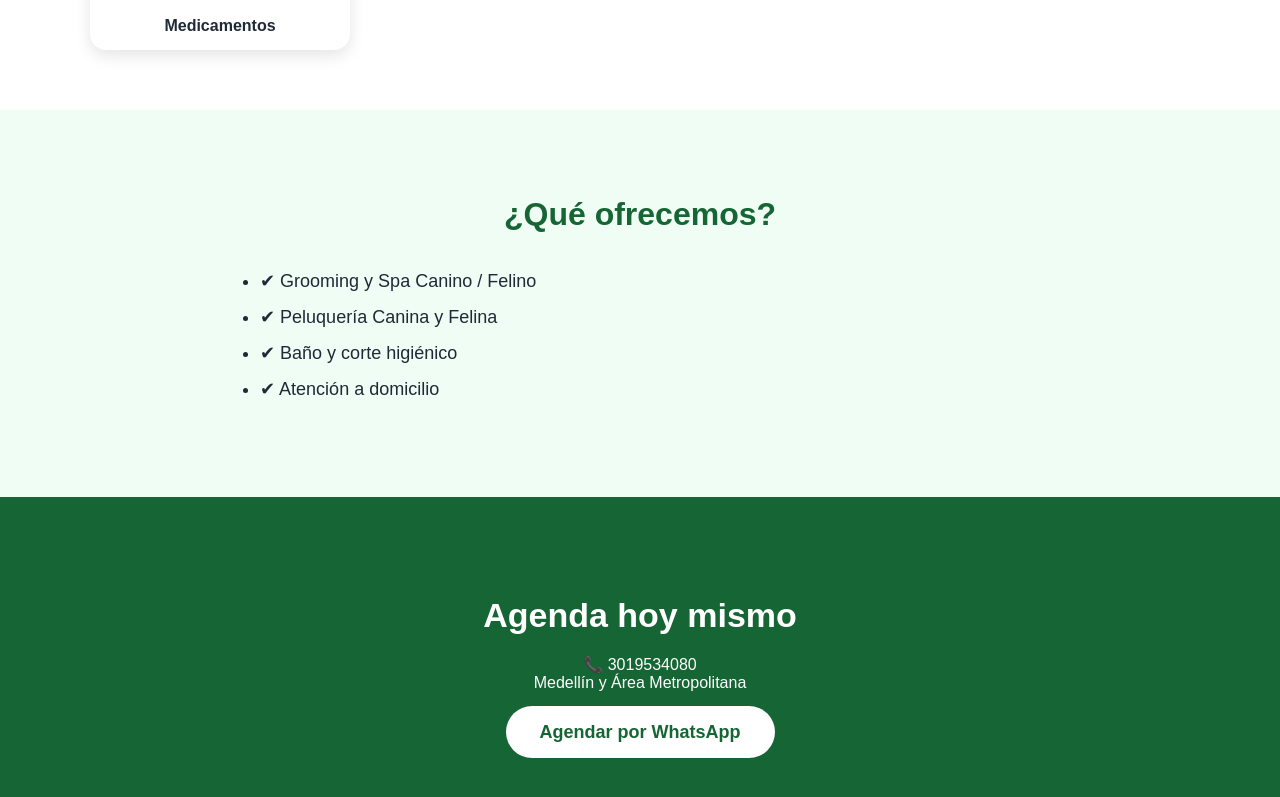
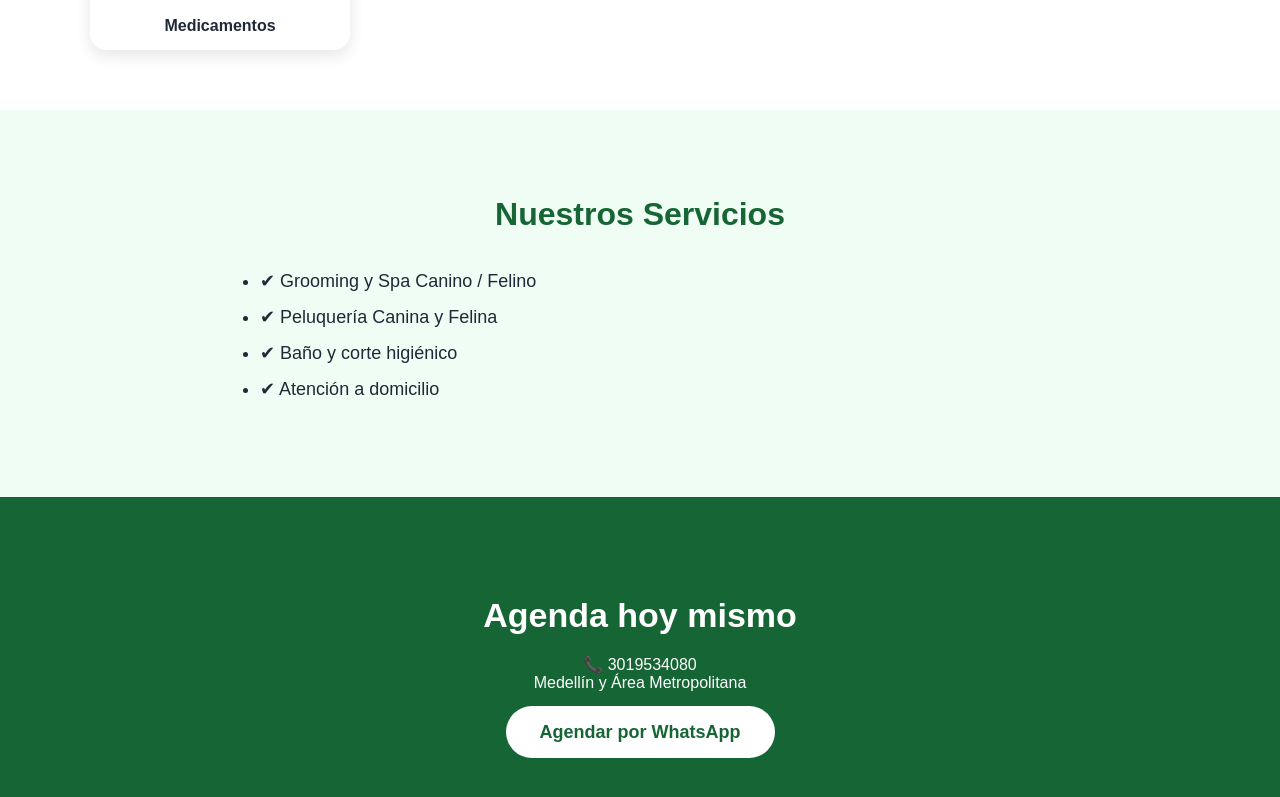
Before and after one commit to abdelhamidbensalem1-lang/dpelitos-medellin, a Next.js app: page / in a window 1280 px wide. Shown: the part 1416-2213 px from the top of the page. Built offline with nearby package versions, Linux system fonts and the light colour scheme.

Commit message:
Remove outdated services list

```diff
--- a/app/page.js
+++ b/app/page.js
@@ -121,7 +121,7 @@ export default function Home() {
       {/* SERVICIOS LISTA */}
       <section style={{ backgroundColor: "#f0fdf4", padding: "60px 20px" }}>
   <h2 style={{ textAlign: "center", fontSize: "32px", color: "#166534" }}>
-          ¿Qué ofrecemos?
+    Nuestros Servicios
   </h2>
 
   <ul style={{
```
Lines whose indentation alone changed are shown as unchanged.
